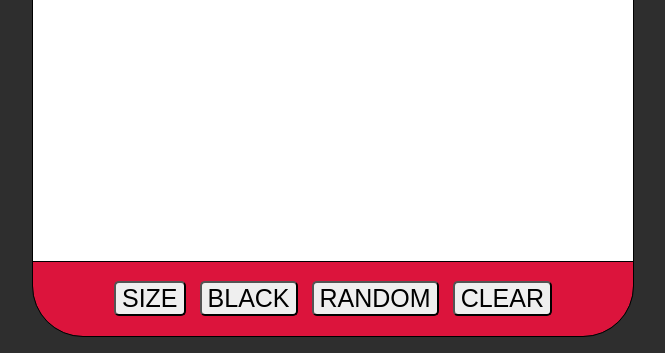
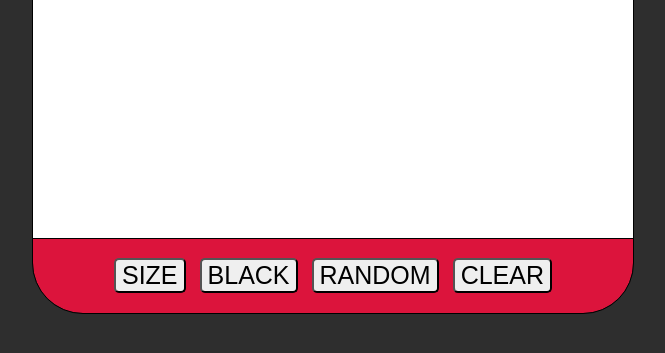
Before and after one commit to AdotK8/Etch-A-Sketch, a plain HTML site: page index.html in a window 1280 px wide. Shown: the part 447-800 px from the top of the page, without its empty margins (307-972 px from the left). Drawn offline with Linux system fonts and the light colour scheme.

Commit message:
fixed sizing issue AGAIN

```diff
--- a/styles.css
+++ b/styles.css
@@ -9,7 +9,8 @@ html {
     background-color: rgba(43, 43, 43, 0.986);
     display:flex;
     justify-content: center;
-    padding-top: 15px;
+    align-items: center;
+    height: 100vh;
 }
 
 .title {
@@ -26,9 +27,9 @@ html {
 body {
     display: flex;
     flex-direction: column;
-    justify-content: space-around;
     align-items: center;
     gap: 20px;
+    height: 90%;
     background-color: crimson;
     width: 600px;
     border-radius: 50px;
```
